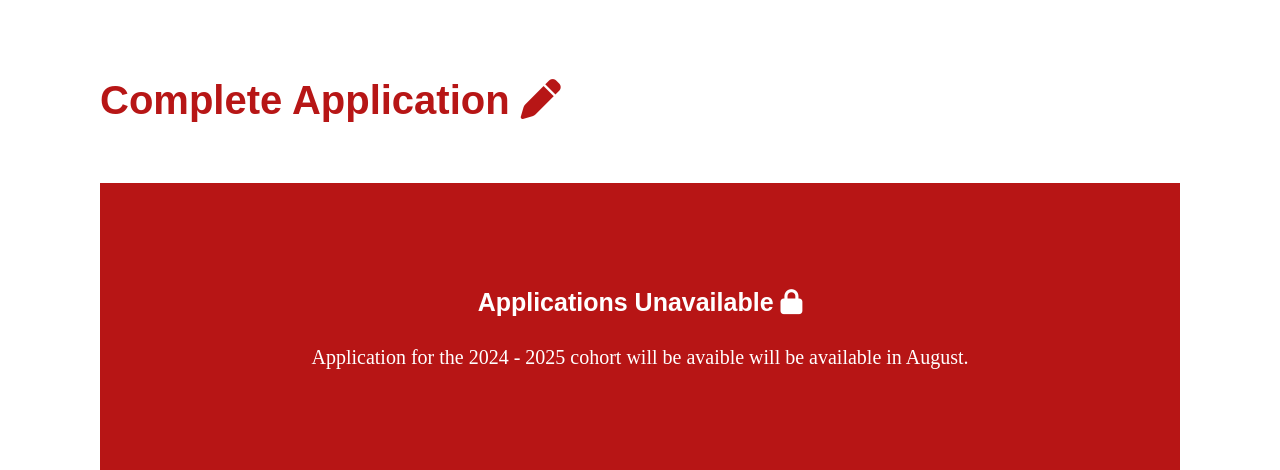
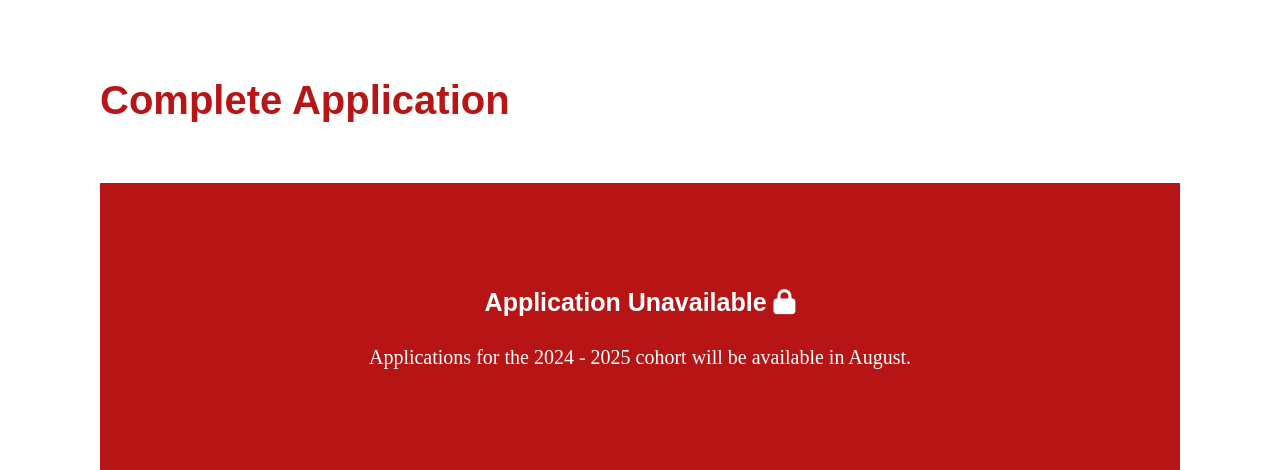
Before and after one commit to KingNoahX07/unlvit, a plain HTML site: page apply.html in a window 1280 px wide. Shown: the part 330-800 px from the top of the page. Drawn offline with Linux system fonts and the light colour scheme.

Commit message:
Update apply.html

```diff
--- a/apply.html
+++ b/apply.html
@@ -49,7 +49,7 @@
 
     <section class = "apply">
 
-        <h1>Complete Application <i class = "fa fa-pen"></i></h1>
+        <h1>Complete Application</h1>
 
 
         <div class = "container hidden">
@@ -57,8 +57,8 @@
             <!--Open Application <i class = "fa fa-external-link"></i>-->
             <!--Application Unavailable <i class = "fa fa-lock"></i>-->
 
-            <h2>Applications Unavailable <i class = "fa fa-lock"></i> <br><br></h2>
-            <p>Application for the 2024 - 2025 cohort will be avaible will be available in August.</p>
+            <h2>Application Unavailable <i class = "fa fa-lock"></i> <br><br></h2>
+            <p>Applications for the 2024 - 2025 cohort will be available in August.</p>
         </div>
 
         <h1>Qualification & Preferred Competences</h1>
```
